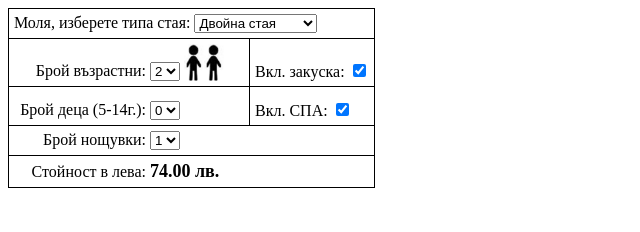
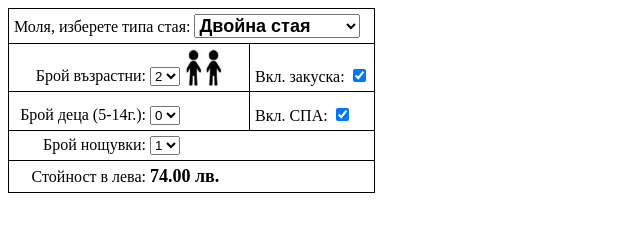
Before and after one commit to v-zmiycharov/boryka-price-calculator, a plain HTML site: page index.html in a window 1280 px wide. Shown: the whole page, without its empty margins (0-640 px from the left). Drawn offline with Linux system fonts and the light colour scheme.

Commit message:
Increase font size and weight of rooms ddl

```diff
--- a/index.html
+++ b/index.html
@@ -325,7 +325,7 @@
                   display: inline-block;
               }
 
-          .room-price-wrapper > table span.price-span {
+          .room-price-wrapper > table span.price-span, .room-price-wrapper > table select.rooms-ddl {
               font-weight: bold;
               font-size: 18px;
           }
```
